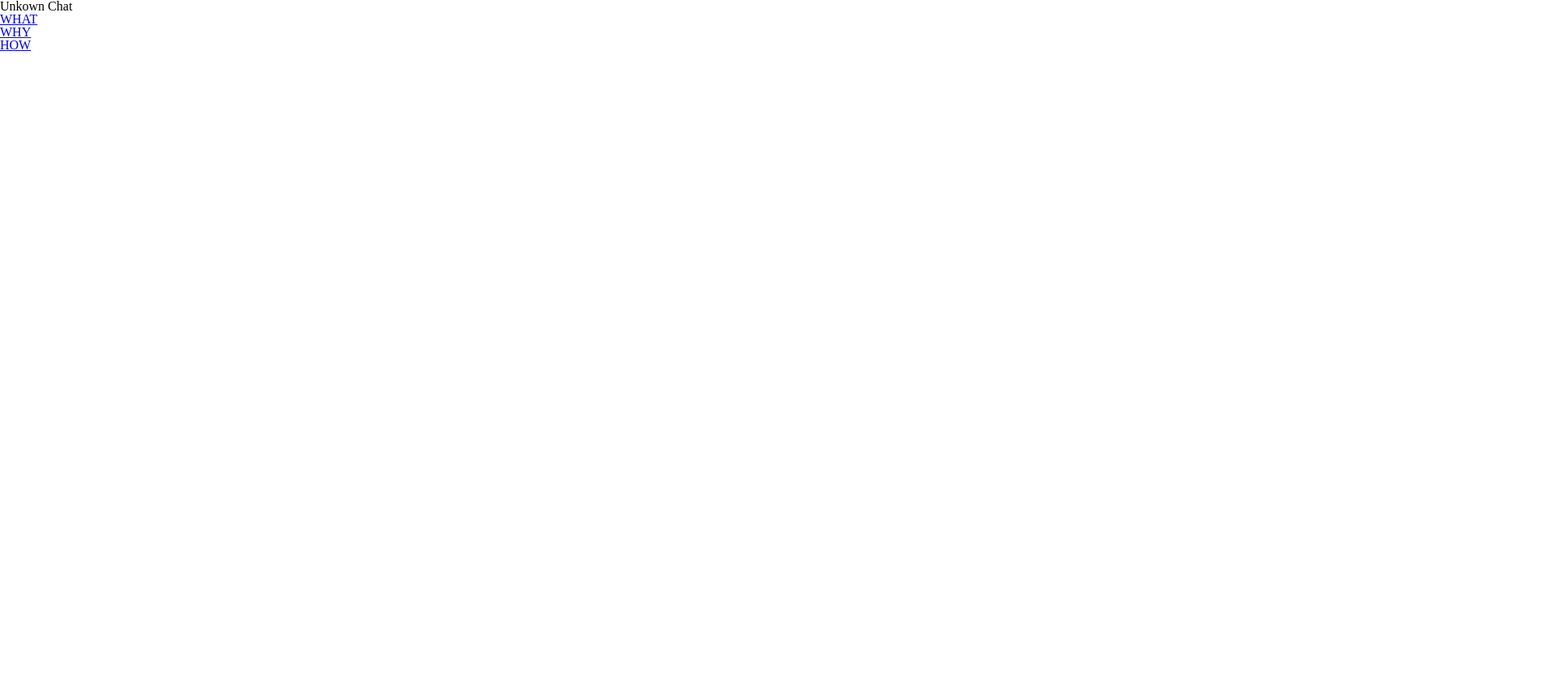
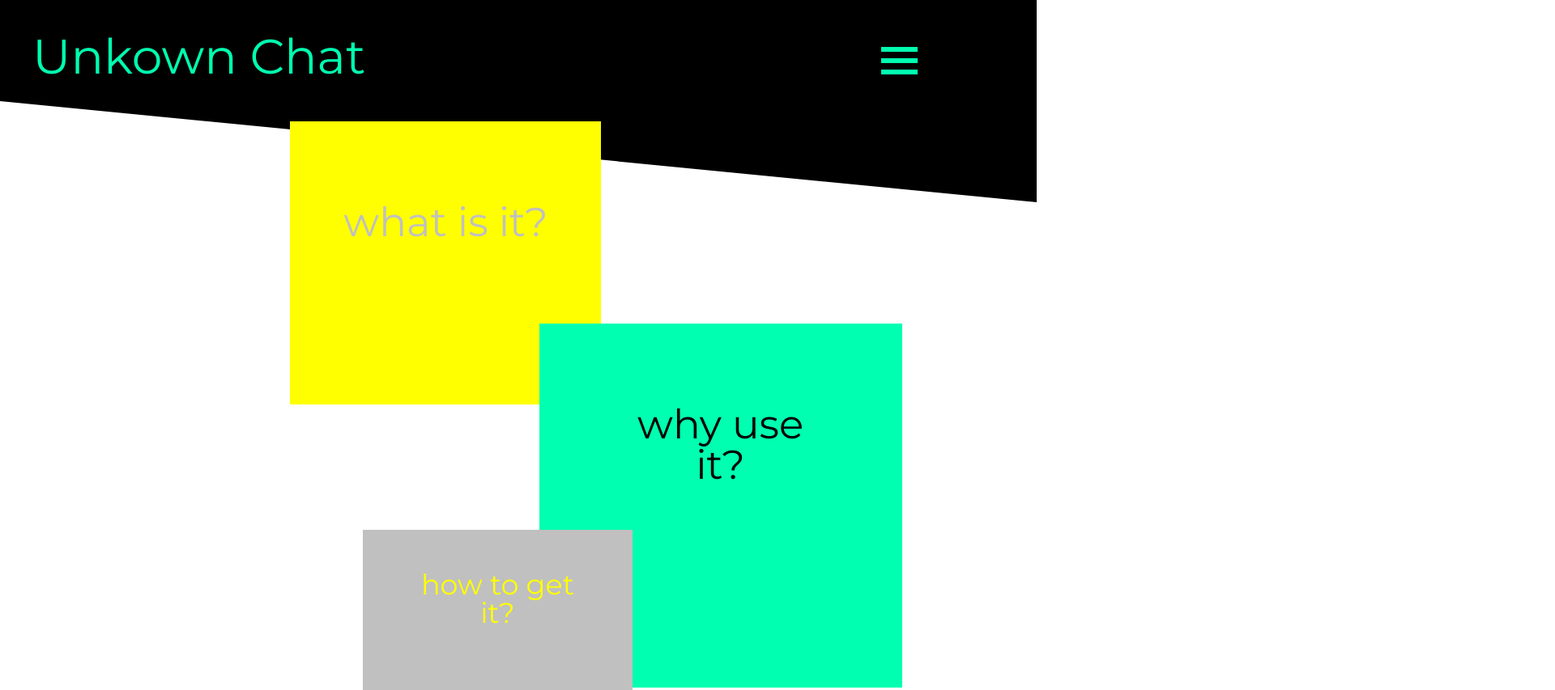
Before and after one commit to rjsabia/unknownchat, a website: page client/index.html in a window 1280 px wide. Shown: the top 853 px of the page at 81% size, 1920 px wide, since content can reach past the window. Before the commit the page ends 800 px from the top, so only its background shows below. Drawn offline with nearby package versions, Linux system fonts and the light colour scheme.

Commit message:
home page styling done, needs 3rd party review

```diff
--- a/client/index.html
+++ b/client/index.html
@@ -2,6 +2,7 @@
 	<head>
 		<title>UnknownChat</title>
 		<meta name="viewport" content="width=device-width, initial-scale=1">
+		<link href="https://fonts.googleapis.com/css?family=Montserrat" rel="stylesheet">
 		<link rel="stylesheet" href="styles/main.css">
 		<link rel="stylesheet" href="styles/reset.css">
 	</head>
@@ -10,8 +11,16 @@
 
 		<header>
 		<div id = "hero">
-			<h1>Unkown Chat</h1>
-			<nav></nav>
+			<div id = "logo">
+				<h1>Unkown Chat</h1>
+			</div>
+			<nav>
+				<div id = "navburger">
+					<div class = "hamburger-nav-bar"></div>
+					<div class = "hamburger-nav-bar"></div>
+					<div class = "hamburger-nav-bar"></div>
+				</div>
+			</nav>
 		</div>
 
 		</header>
@@ -27,8 +36,8 @@
 				    </div>
 			    </div>
 			</div>
-			<div id = "what">
-				<a href="#">WHAT</a>
+			<div id = "what" class = "box">
+				<a href="#">what is it?</a>
 			</div>
 			<!-- div containing why block and hidden content -->
 			<div id="why-block" class="overlay">
@@ -40,8 +49,8 @@
 				    </div>
 				</div>
 			</div>
-			<div id = "why">
-				<a href="#">WHY</a>
+			<div id = "why" class = "box">
+				<a href="#">why use it?</a>
 			</div>
 			<!-- div containing how block and hidden content -->
 			<div id="how-block" class="overlay">
@@ -53,12 +62,11 @@
 				    </div>
 			    </div>
 			</div>
-			<div id = "how">
-				<a href="#">HOW</a>
+			<div id = "how" class = "box">
+				<a href="#">how to get it?</a>
 			</div>
 
 		</section>
-
 
 		<script src="/socket.io/socket.io.js"></script>
 		<script type="text/javascript" src="https://ajax.googleapis.com/ajax/libs/jquery/1.10.2/jquery.min.js"></script>
--- a/client/styles/main.css
+++ b/client/styles/main.css
@@ -1,3 +1,122 @@
+*{
+	box-sizing: border-box;
+}
+header{
+	height: 250px;
+	width: 100%;
+	background-color: black;
+	color: #00ffb0;
+	text-align: left;
+
+	clip-path: polygon(
+
+	    0 0, /* left top */
+	    100% 0, /* right top */
+	    100% 100%, /* right bottom */
+	    0 50% /* left bottom */
+  	);
+	-webkit-clip-path: polygon(
+
+	    0 0, /* left top */
+	    100% 0, /* right top */
+	    100% 100%, /* right bottom */
+	    0 50% /* left bottom */
+  	);
+}
+#navburger{
+	display: inline;
+	position: relative;
+	left: 85%;
+	top: -50px;
+}
+.hamburger-nav-bar{
+	width: 45px;
+    height: 6px;
+    background-color: #00ffb0;
+    margin: 8px 0;
+}
+#hero h1{
+	font-family: 'Montserrat', sans-serif;
+	font-weight: 500;
+	font-size: 60px;
+	padding: 40px 40px 0px 40px;
+}
+.box{
+	text-align: center;
+	font-family: 'Montserrat', sans-serif;
+}
+#what{
+	transition: width .6s ease;
+	transition: left .6s ease;
+	background-color: #ffff00;
+	padding-top: 100px;
+	height: 350px;
+	width: 30%;
+	position: relative;
+	left: 28%;
+	top: -100px;
+}
+#what a{
+	transition: font-size .4s ease;
+	text-decoration: none;
+	color: #c0c0c0;
+	font-size: 50px;
+}
+#what a:hover{
+	font-size: 70px;
+}
+#what:hover{
+	width: 70%;
+	left: 10%;
+}
+#why{
+	transition: width .6s ease;
+	transition: left .6s ease;
+	background-color: #00ffb0;
+	padding: 100px;
+	height: 450px;
+	width: 35%;
+	position: relative;
+	left: 52%;
+	top: -200px;
+}
+#why a{
+	transition: font-size .4s ease;
+	text-decoration: none;
+	color: black;
+	font-size: 50px;
+}
+#why a:hover{
+	font-size: 70px;
+}
+#why:hover{
+	width: 70%;
+	left: 20%;
+}
+#how{
+	transition: width .6s ease;
+	transition: left .6s ease;
+	background-color: #c0c0c0;
+	padding: 50px;
+	height: 300px;
+	width: 26%;
+	position: relative;
+	left: 35%;
+	top: -395px;
+}
+#how a{
+	transition: font-size .4s ease;
+	text-decoration: none;
+	color: #ffff00;
+	font-size: 35px;
+}
+#how a:hover{
+	font-size: 55px;
+}
+#how:hover{
+	width: 70%;
+	left: 5%;
+}
 #what-block{
 	display: none;
 }
```
